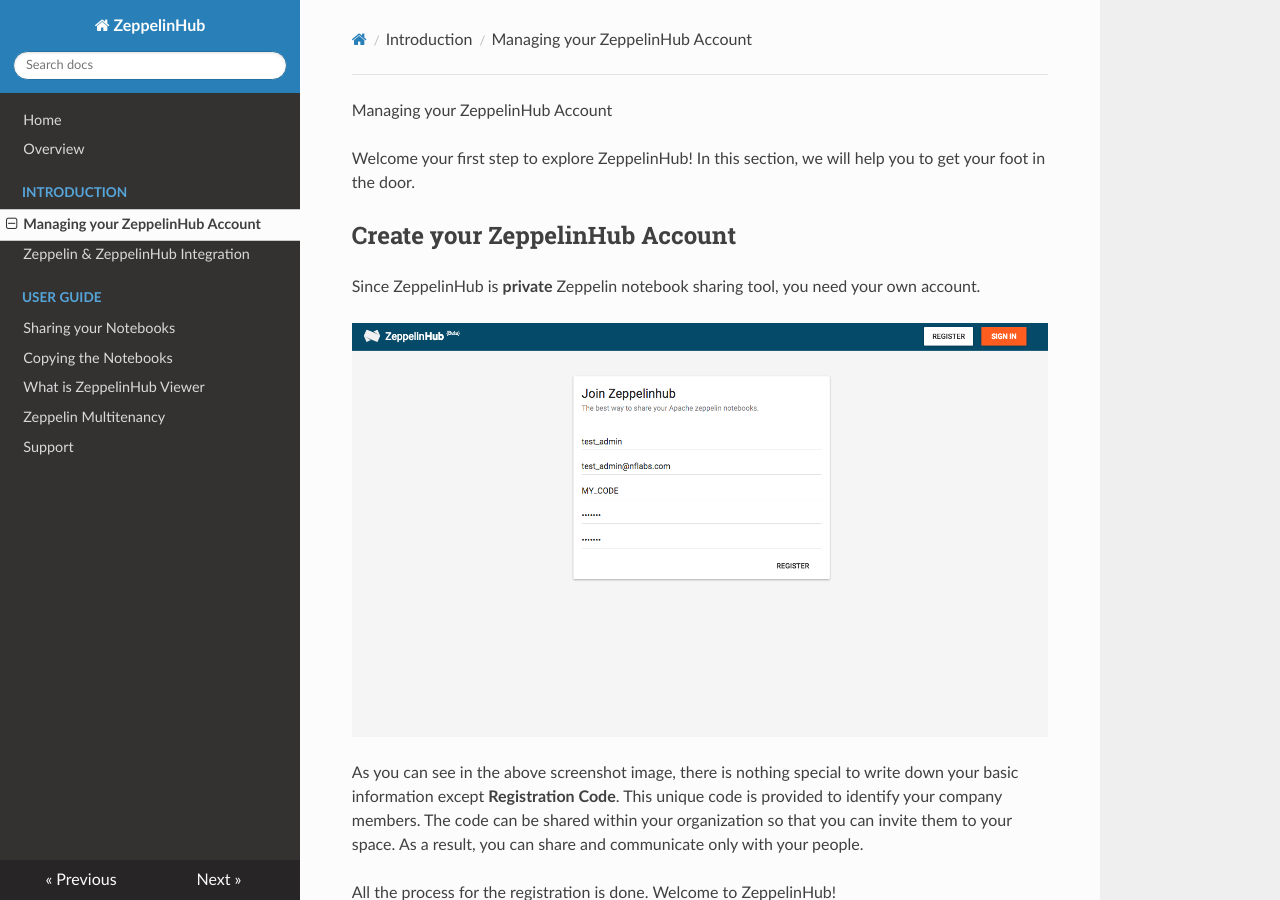
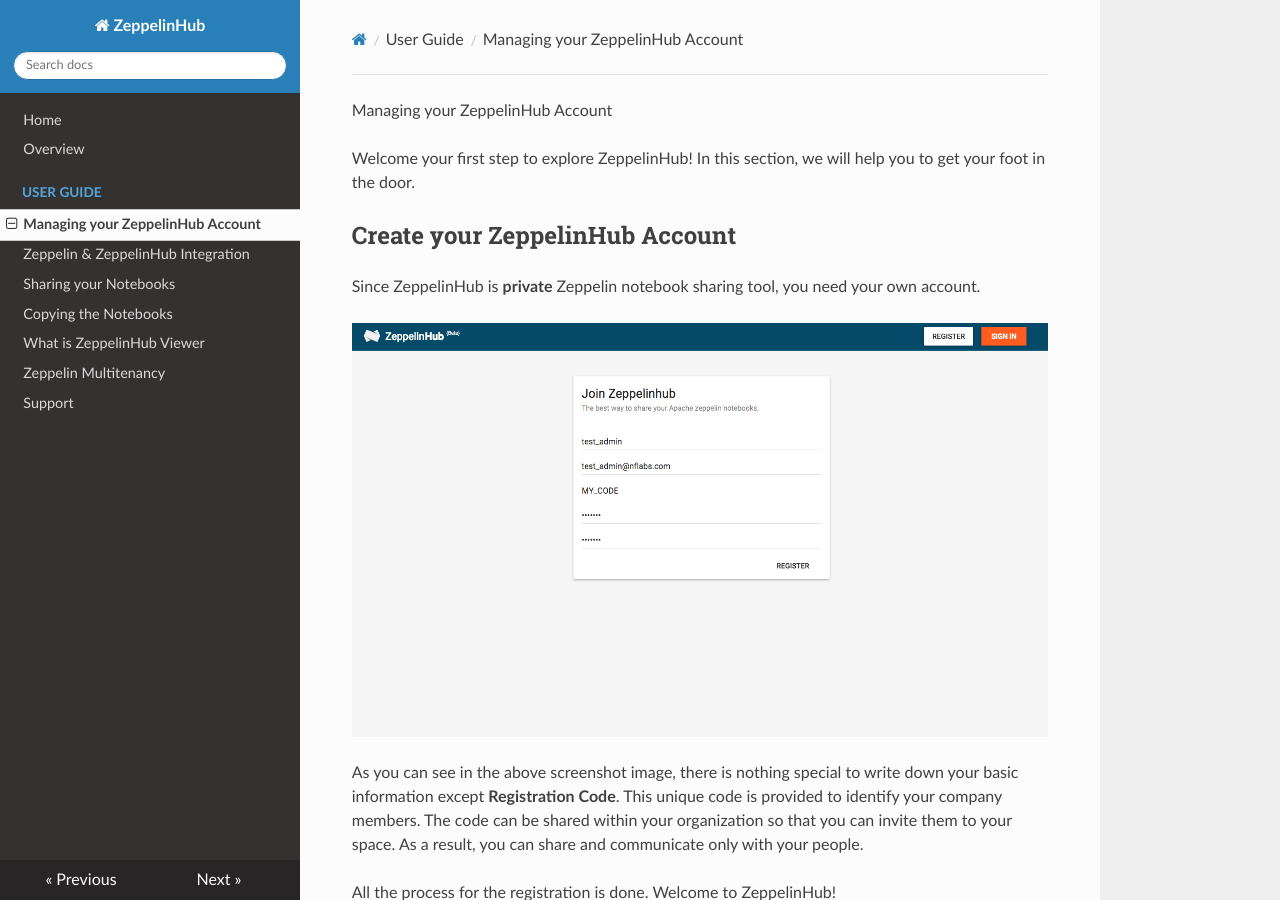
Before and after one commit to jacksu/zeppelinhub-documentation, an MkDocs documentation site: the page built from docs/zeppelinhub_account.md, in a window 1280 px wide and 900 px high. Built offline with MkDocs 1.6.1, drawn with Linux system fonts in a browser that asks for light colours; nearby versions of some CDN libraries; old or Windows-style settings are respelled for this version of MkDocs; some of the changed lines change nothing that is shown.

```diff
--- a/mkdocs.yml
+++ b/mkdocs.yml
@@ -9,16 +9,14 @@
 pages:
 - Home: index.md
 - Overview: overview.md
-- Introduction:
+- User Guide:
     - Managing your ZeppelinHub Account: zeppelinhub_account.md
     - Zeppelin & ZeppelinHub Integration: zeppelin_integration.md
-- User Guide:
     - Sharing your Notebooks: sharing_notebooks.md
     - Copying the Notebooks: copying_notebooks.md
-- What is ZeppelinHub Viewer: zeppelinhub_viewer.md
-- Zeppelin Multitenancy: zeppelin_multitenancy.md
+    - What is ZeppelinHub Viewer: zeppelinhub_viewer.md
+    - Zeppelin Multitenancy: zeppelin_multitenancy.md
 - Support: support.md
 
 theme: readthedocs
-
-#extra_css: css/extra.css
+# extra_css: css/extra.css
```
